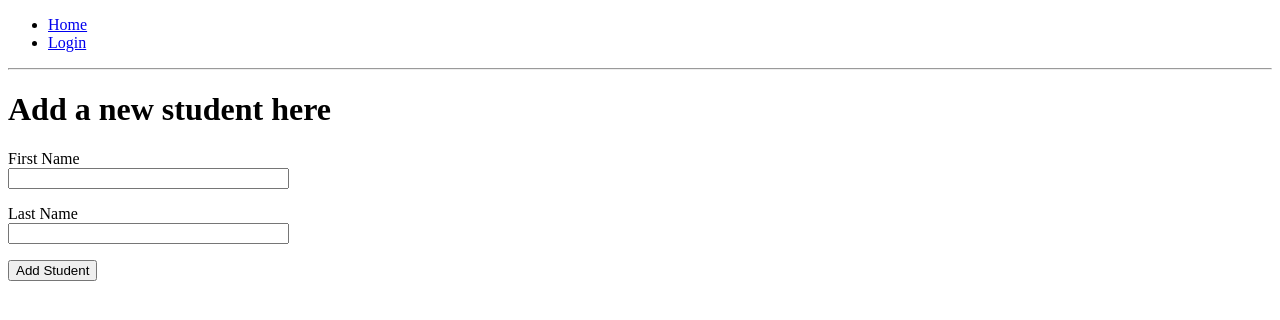
After one commit to wilsonvetdev/IS211_Assignment12, a Flask app: page /student/add in a window 1280 px wide. The commit adds this page. Shown: the top 320 px of the page. Run offline with Flask 2, Linux system fonts and the light colour scheme.

Commit message:
new links and new forms added for new students and quizzes

```diff
--- a/app/forms.py
+++ b/app/forms.py
@@ -6,3 +6,15 @@ class LoginForm(FlaskForm):
     username = StringField("Username", validators=[DataRequired()])
     password = PasswordField("Password", validators=[DataRequired()])
     submit = SubmitField("Sign In")
+
+
+class AddStudentForm(FlaskForm):
+    first_name = StringField("First Name", validators=[DataRequired()])
+    last_name = StringField("Last Name", validators=[DataRequired()])
+    submit = SubmitField("Add Student")
+
+class AddQuizForm(FlaskForm):
+    subject = StringField("Subject", validators=[DataRequired()])
+    num_of_questions = StringField("Number of Questions", validators=[DataRequired()])
+    date = StringField("Date", validators=[DataRequired()])
+    submit = SubmitField("Add Quiz")
--- a/app/routes.py
+++ b/app/routes.py
@@ -1,4 +1,4 @@
-from app.forms import LoginForm
+from app.forms import LoginForm, AddStudentForm, AddQuizForm
 from flask import render_template, flash, redirect, url_for
 from app import app
 from flask_login import current_user, login_user, logout_user, login_required
@@ -9,6 +9,22 @@ from app.models import User
 def index():
 
     return render_template("index.html", title="Home")
+
+
+@app.route("/student/add", methods=['GET', 'POST'])
+def add_student():
+
+    add_student_form = AddStudentForm()
+
+    return render_template("add_student.html", title="Add Student", add_student_form=add_student_form)
+
+
+@app.route("/quiz/add", methods=['GET', 'POST'])
+def add_quiz():
+
+    add_quiz_form = AddQuizForm()
+
+    return render_template("add_quiz.html", title="Add Quiz", add_quiz_form=add_quiz_form)
 
 
 @app.route("/login", methods=['GET', 'POST'])
--- /dev/null
+++ b/app/templates/add_student.html
@@ -0,0 +1,27 @@
+
+{% extends "base.html" %}
+
+{% block content %}
+    <h1>Add a new student here</h1>
+
+    <div>
+        <form action="" method="POST" novalidate>
+            {{ add_student_form.hidden_tag() }}
+            <p>
+                {{ add_student_form.first_name.label }}<br>
+                {{ add_student_form.first_name(size=32) }}
+                {% for error in add_student_form.first_name.errors %}
+                <span style="color: red;">[{{ error }}]</span>
+                {% endfor %}
+            </p>
+            <p>
+                {{ add_student_form.last_name.label }}<br>
+                {{ add_student_form.last_name(size=32) }}
+                {% for error in add_student_form.last_name.errors %}
+                <span style="color: red;">[{{ error }}]</span>
+                {% endfor %}
+            </p>
+            <p>{{ add_student_form.submit() }}</p>
+        </form>
+    </div>
+{% endblock %}
--- a/app/templates/base.html
+++ b/app/templates/base.html
@@ -27,6 +27,8 @@
                 {% if current_user.is_anonymous %}
                 <li><a href="{{ url_for("login") }}">Login</a></li>
                 {% else %}
+                <li><a href="{{ url_for("add_student") }}">Add Student</a></li>
+                <li><a href="{{ url_for("add_quiz") }}">Add Quiz</a></li>
                 <li><a href="{{ url_for("logout") }}">Log Out</a></li>
                 {% endif %}
             </ul>
--- a/app/templates/index.html
+++ b/app/templates/index.html
@@ -2,5 +2,5 @@
 {% extends "base.html" %}
 
 {% block content %}
-    <h1>Hello, You are logged in as an {{ current_user.username }}. </h1>
+    <h1>Hello, You are logged in as {{ current_user.username }}. </h1>
 {% endblock %}
```
Also changed, not shown: app/templates/add_quiz.html (added, +34 -0 lines).
